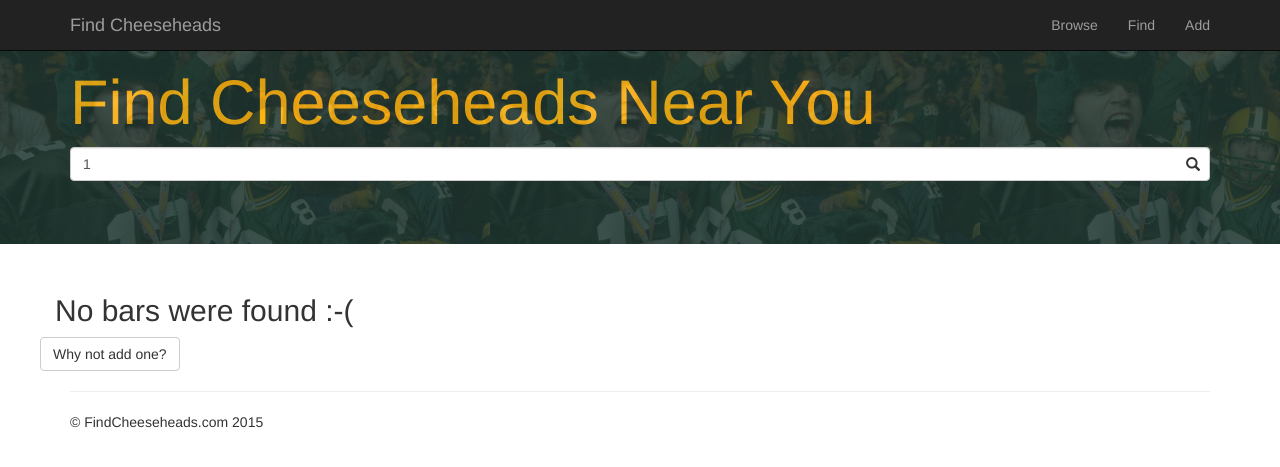
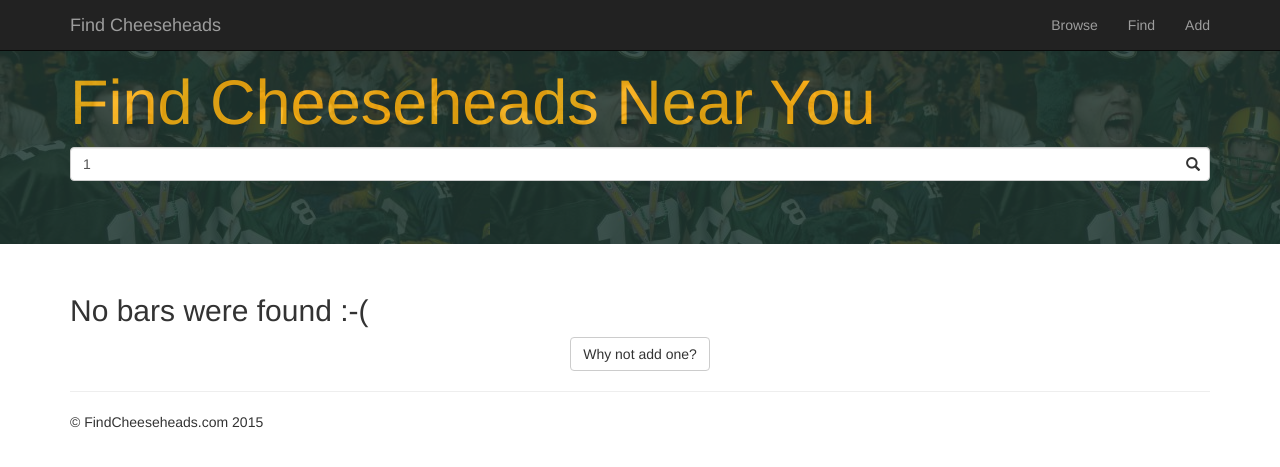
Before and after one commit to johnluetke/findcheeseheads.com, a PHP site: page /search.php?q=1 in a window 1280 px wide. Shown: the top 467 px of the page. Run offline with PHP 8.4, Linux system fonts and the light colour scheme; data that the repository does not hold is empty; a stand-in replaces the project's code that opens the database connection; some libraries are stand-ins or nearby versions.

Commit message:
Alignment of buttons

```diff
--- a/search.php
+++ b/search.php
@@ -12,22 +12,23 @@ if (isset($_GET['q'])) {
 
 <div class="container">
     <?php if (!isset($_GET['q'])) { ?>
-    <div class="row">
-        <h2>Use the field above to search</h2>
-    </div>
+    <h2>Use the field above to search</h2>
     <?php } else if (sizeof($results) == 0) { ?>
-    <div class="row">
-        <h2>No bars were found :-(</h2>
-        <div class="row align-center">
-            <a href="/add.php">
-                <button type="button" class="btn btn-default">Why not add one?</button>
-            </a>
-        </div>
+    <h2>No bars were found :-(</h2>
+    <div class="center-block text-center">
+        <a href="/add.php">
+            <button type="button" class="btn btn-default">Why not add one?</button>
+        </a>
     </div>
     <?php } else { ?>
     <?php foreach ($results as $row) { ?>
     <?php include("views/listing.twig"); ?>
     <?php } ?>
+    <div class="center-block text-center">
+        <a href="/add.php">
+            <button type="button" class="btn btn-default">Know of another? Add it!</button>
+        </a>
+    </div>
     <?php } ?>
 </div>
 
```
